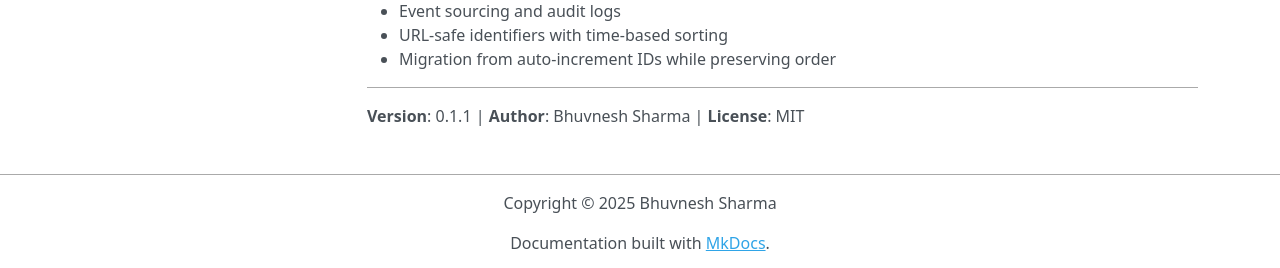
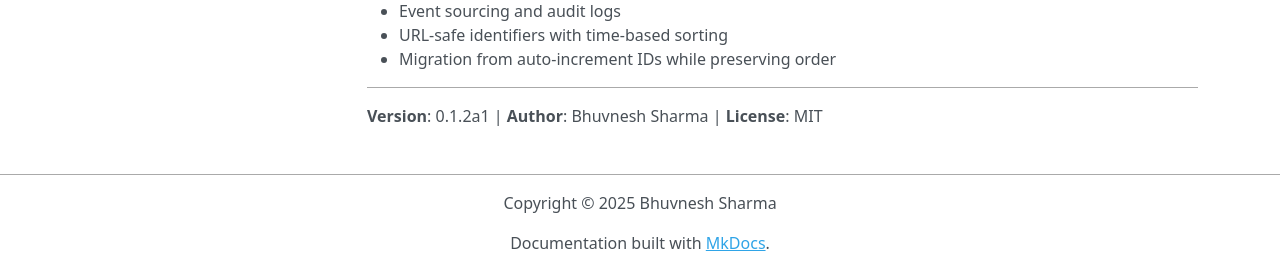
Before and after one commit to DevilsAutumn/timeseed, an MkDocs documentation site: the page built from docs/index.md, in a window 1280 px wide and 900 px high, scrolled down 741 px. Shown: the part 629-897 px from the top of the window. Built offline with MkDocs 1.6.1, drawn with Linux system fonts in a browser that asks for light colours; nearby versions of some CDN libraries.

Commit message:
Bump v0.1.2a1

```diff
--- a/docs/index.md
+++ b/docs/index.md
@@ -66,4 +66,4 @@ pip install timeseed
 
 ---
 
-**Version**: 0.1.1 | **Author**: Bhuvnesh Sharma | **License**: MIT
+**Version**: 0.1.2a1 | **Author**: Bhuvnesh Sharma | **License**: MIT
--- a/pyproject.toml
+++ b/pyproject.toml
@@ -4,7 +4,7 @@ build-backend = "setuptools.build_meta"
 
 [project]
 name = "timeseed"
-version = "0.1.1"
+version = "0.1.2a1"
 authors = [
     { name="Bhuvnesh Sharma", email="bhuvnesh875@gmail.com" },
 ]
--- a/timeseed/__init__.py
+++ b/timeseed/__init__.py
@@ -48,7 +48,7 @@ Perfect for:
 - URL-safe identifiers with time-based sorting
 """
 
-__version__ = "0.1.1"
+__version__ = "0.1.2a1"
 __author__ = "Bhuvnesh Sharma"
 __email__ = "bhuvnesh875@gmail.com"
 __description__ = (
```
Also changed, not shown: CHANGELOG.md (+7 -3 lines).
